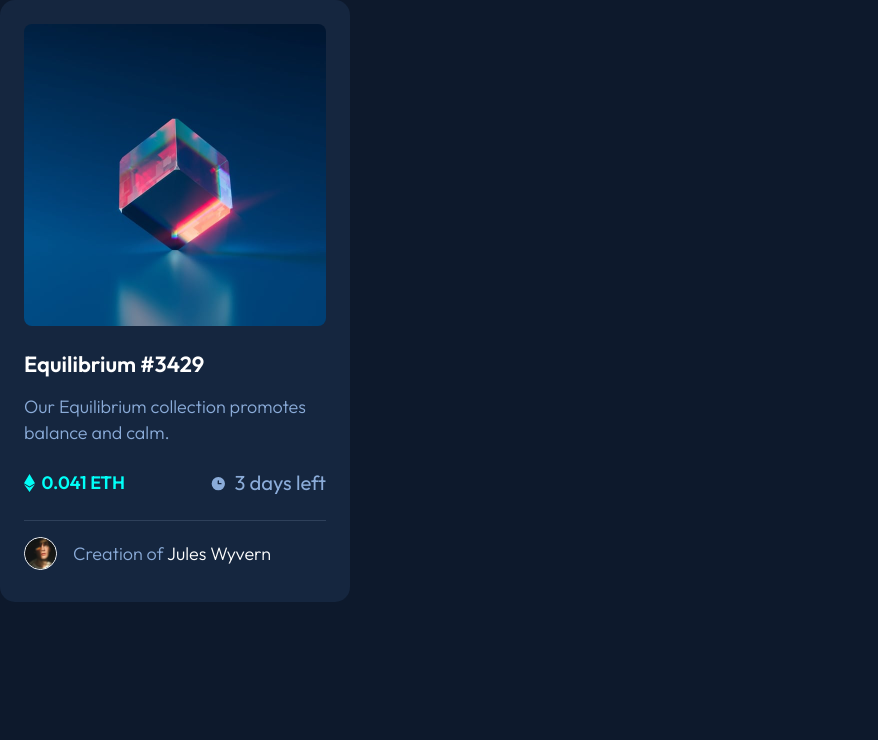
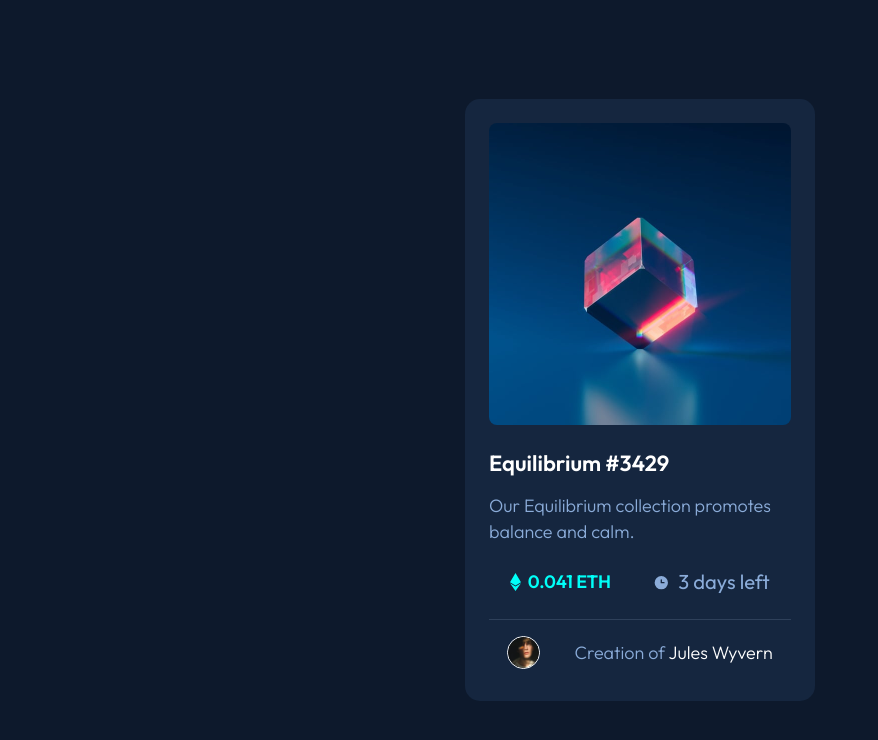
Before and after one commit to Fanou59/NFT-preview, a plain HTML site: page index.html in a window 1280 px wide. Shown: the whole page, without its empty margins (0-878 px from the left). Drawn offline with Linux system fonts and the light colour scheme.

Commit message:
centrage

```diff
--- a/main.css
+++ b/main.css
@@ -1,6 +1,7 @@
 * {
+
     box-sizing: border-box;
-    margin: 0;
+    margin: 0 auto;
     padding: 0;
     font-family: "Outfit";
     font-size: 18px;
@@ -9,11 +10,15 @@
 }
 
 html {
+    display: flex;
+    align-items: center;
     background-color: #0D192C;
+    min-height: 100vh;
 
 }
 
 body {
+
     background-color: #15263F;
     border-radius: 15px;
     max-width: 350px;
```
